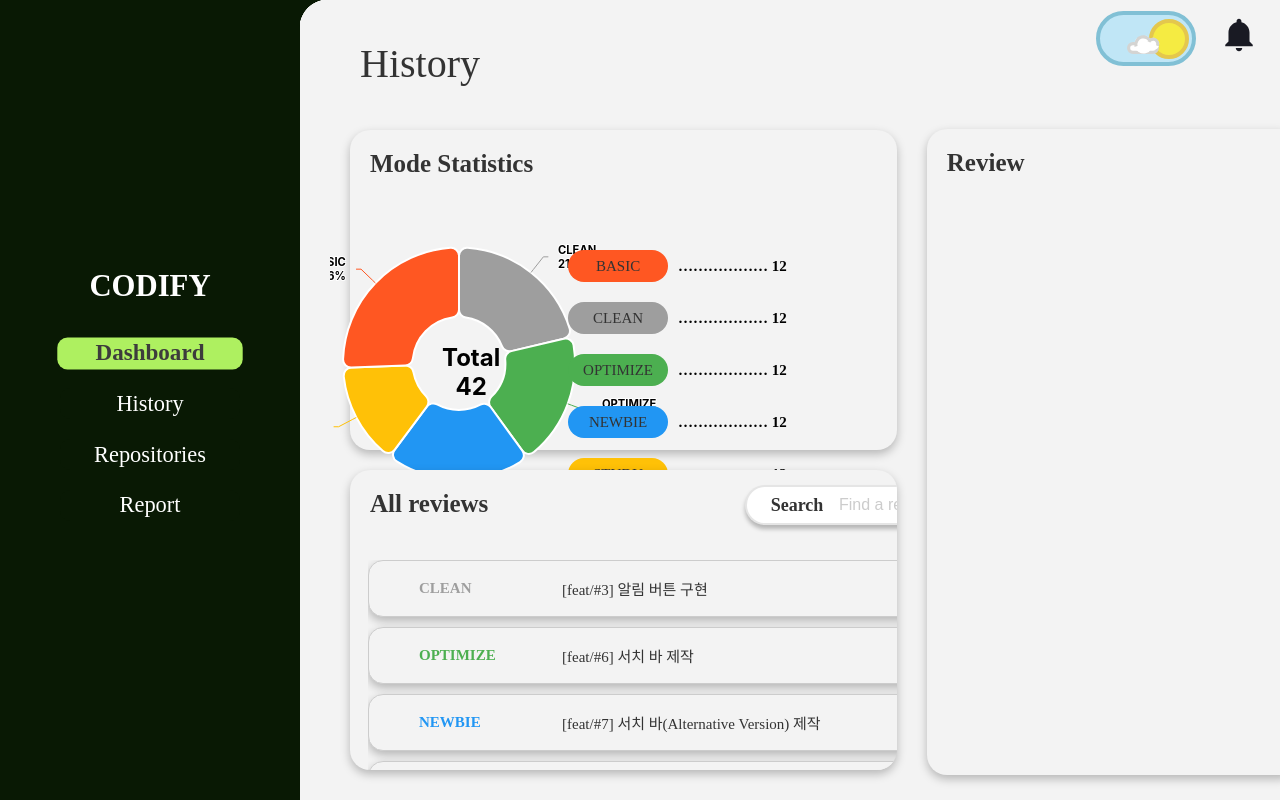
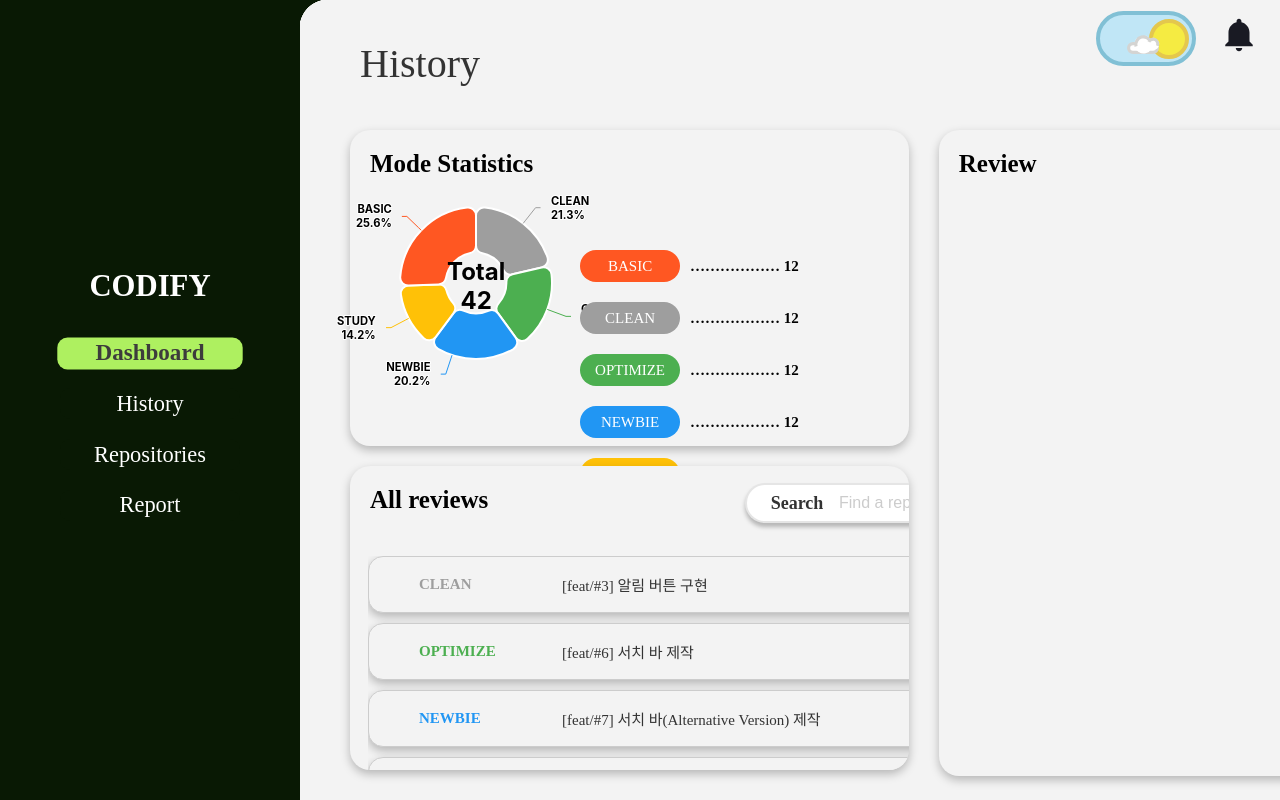
Before and after one commit to 2024-Winter-BootCamp-TeamD/review-Frontend, a React (Vite) app: page /history in a window 1280 px wide. Built offline with nearby package versions, Linux system fonts and the light colour scheme.

Commit message:
feat: 스타일 컴포넌트 적용 (일부)

```diff
--- a/src/components/Chart/Chart.css
+++ /dev/null
@@ -1,6 +0,0 @@
-.chart-wrapper {
-  width: 90%;
-  height: 100%;
-  padding: 30px;
-  margin-right: 10px;
-}
--- a/src/components/Chart/Chart.jsx
+++ b/src/components/Chart/Chart.jsx
@@ -1,10 +1,28 @@
 import React, { useEffect } from 'react';
+import styled from 'styled-components';
 import Highcharts from 'highcharts';
 import Exporting from 'highcharts/modules/exporting';
 import ExportData from 'highcharts/modules/export-data';
 import Accessibility from 'highcharts/modules/accessibility';
-import './Chart.css';
 
+// styled-components로 변환
+const ChartWrapper = styled.div`
+  width: 90%;
+  height: 100%;
+  padding: 30px;
+  margin-right: 10px;
+  background-color: ${({ isDarkMode }) => (isDarkMode ? '#33333300' : '#FFFFFF00')};
+  border-radius: 20px;
+`;
+
+const ChartInner = styled.div`
+  width: 97%;
+  height: 97%;
+  margin-left: -120px;
+  margin-top: 2px;
+`;
+
+// Highcharts modules
 if (Exporting && typeof Exporting === 'function') {
   Exporting(Highcharts);
 }
@@ -109,6 +127,7 @@ const Chart = ({ onSliceClick, selectedMode, isDarkMode }) => {
               })
               .attr({ align: 'center' })
               .add()
+              .toFront();
 
             Highcharts.seriesTypes.pie.prototype.animate = function () {};
           },
@@ -148,7 +167,7 @@ const Chart = ({ onSliceClick, selectedMode, isDarkMode }) => {
       series: [
         {
           enableMouseTracking: false,
-          animation: { duration: 1500 },
+          animation: { duration: 1300 },
           colorByPoint: true,
           data: [
             { name: 'CLEAN', y: 21.3, color: '#9E9E9E' },
@@ -163,11 +182,9 @@ const Chart = ({ onSliceClick, selectedMode, isDarkMode }) => {
   }, [isDarkMode]);
 
   return (
-    <div className="chart-wrapper">
-      <div className="chart-inner">
-        <div id="chart-container"></div>
-      </div>
-    </div>
+    <ChartWrapper isDarkMode={isDarkMode}>
+      <ChartInner id="chart-container" />
+    </ChartWrapper>
   );
 };
 
--- a/src/pages/History.css
+++ /dev/null
@@ -1,268 +0,0 @@
-/* History 페이지 전체 컨테이너 */
-.history-container {
-    position: relative;
-    width: 100%;
-    height: 100vh;
-    display: flex;
-    flex-direction: column;
-}
-
-/* 페이지 상단에 History 타이틀 위치 */
-.pageName {
-    position: absolute;
-    top: -10px;
-    left: 50px;
-    font-size: 40px;
-    margin: 0;
-}
-
-/* 내용 전체를 감싸는 래퍼(왼쪽, 오른쪽 영역) */
-.content-wrapper {
-    display: flex;
-    height: calc(100% - 80px); /* 페이지 타이틀 아래 공간 확보 */
-    margin-top: 80px;
-    padding: 20px;
-    box-sizing: border-box;
-    overflow: hidden; /* 스크롤이 콘텐츠를 밀지 않도록 설정 */
-}
-
-/* 왼쪽 영역 */
-.left-container {
-    width: 60%;
-    height: 100%;
-    display: flex;
-    flex-direction: column;
-    gap: 20px;
-    padding: 20px;
-    box-sizing: border-box;
-    overflow: hidden;
-}
-
-/* 차트 영역 */
-.chart-box {
-    width: 100%;
-    height: 50%;
-    position: relative;
-    padding: 10px;
-    box-sizing: border-box;
-    box-shadow: 0px 4px 10px 0px rgba(0, 0, 0, 0.25);
-    border-radius: 20px;
-    background-color: #F3F3F3;
-    border: none;
-}
-
-body.dark-mode .chart-box {
-    background-color: #00000050; /* 다크 모드 배경색 */
-    border: 1px solid #FFFFFF; /* 다크 모드 테두리 */
-}
-
-.chart-inner {
-    width: 97%;
-    height: 97%;
-    margin-left: -120px;
-    margin-top: 2px;
-}
-
-/* 리뷰리스트 영역 */
-.reviewList-box {
-    width: 100%;
-    height: 48%;
-    position: relative;
-    padding: 10px;
-    box-sizing: border-box;
-    box-shadow: 0px 4px 10px 0px rgba(0, 0, 0, 0.25);
-    border-radius: 20px;
-    background-color: #F3F3F3;
-    border: none;
-    overflow: hidden;
-}
-
-body.dark-mode .reviewList-box {
-    background-color: #00000050; /* 다크 모드 배경색 */
-    border: 1px solid #FFFFFF; /* 다크 모드 테두리 */
-}
-
-/* 서치바 컨테이너 */
-.searchbar-container {
-    margin-top: 5px;
-    margin-left: 385px;
-    margin-bottom: -5px;
-}
-
-/* 오른쪽 영역 */
-.right-container {
-    width: 40%;
-    height: 98%;
-    padding: 10px;
-    box-sizing: border-box;
-    display: flex;
-    align-items: flex-start;
-    justify-content: center;
-    margin-top: 9px;
-}
-
-/* 리뷰내용 영역 */
-.reviewDetails-box {
-    width: 100%;
-    height: 100%;
-    position: relative;
-    padding: 10px;
-    box-sizing: border-box;
-    box-shadow: 0px 4px 10px 0px rgba(0, 0, 0, 0.25);
-    border-radius: 20px;
-    background-color: #F3F3F3;
-    border: none;
-    overflow: hidden;
-}
-
-body.dark-mode .reviewDetails-box {
-    background-color: #00000050; /* 다크 모드 배경색 */
-    border: 1px solid #FFFFFF; /* 다크 모드 테두리 */
-}
-
-.review-detail-text {
-    text-align: left;
-    margin-left: 20px;
-    margin-top: 100px;
-}
-
-/* 각 영역의 상단에 제목 텍스트 */
-.box-title {
-    position: absolute;
-    top: 20px;
-    left: 20px;
-    margin: 0;
-    font-size: 25px;
-    font-weight: bold;
-    z-index: 1000;
-}
-
-/* 차트 영역 오른쪽에 세로 한 줄로 범례 박스들을 배치 */
-.chart-legend {
-    position: absolute;
-    top: 120px;
-    right: 110px;
-    display: flex;
-    flex-direction: column;
-    gap: 20px;
-}
-
-/* 범례 컨테이너 */
-.legend-container {
-    display: flex;
-    align-items: center;
-    gap: 10px;
-}
-
-/* 범례 박스 스타일 */
-.legend-item {
-    display: flex;
-    align-items: center;
-    justify-content: center;
-    width: 100px;
-    height: 32px;
-    border-radius: 20px;
-    padding: 5px;
-    box-sizing: border-box;
-    font-size: 15px;
-    color: #fff;
-    text-align: center;
-}
-
-/* 범례 오른쪽 라벨 */
-.legend-count {
-    font-size: 15px;
-    font-weight: bold;
-    color: #000;
-}
-
-body.dark-mode .legend-count {
-    color: #FFFFFF; /* 다크 모드에서의 텍스트 색상 */
-}
-
-/* 리뷰 리스트 영역 */
-.reviews-container {
-    width: 850px;
-    max-height: 79%;
-    overflow-y: auto;
-    overflow-x: hidden;
-    margin-top: 40px;
-    margin-left: 8px;
-}
-
-.review-item {
-    display: flex;
-    flex-direction: column;
-    width: 830px;
-    min-height: 57px;
-    border: 1px solid #ccc;
-    border-radius: 15px;
-    padding: 5px 10px;
-    margin-bottom: 10px;
-    box-sizing: border-box;
-    background-color: #F3F3F3;
-    font-size: 15px;
-}
-
-body.dark-mode .review-item {
-    background-color: #00000050; /* 다크 모드 배경색 */
-    border: 1px solid #FFFFFF; /* 다크 모드 테두리 */
-}
-
-.review-summary {
-    display: flex;
-    align-items: center;
-    width: 100%;
-    margin-top: 12px;
-}
-
-.review-mode {
-    flex: 1;
-    font-weight: bold;
-    text-align: left;
-    margin-left: 40px;
-}
-
-/* 각 모드에 해당하는 색상 */
-.review-mode.clean {
-    color: #9E9E9E;
-}
-.review-mode.optimize {
-    color: #4CAF50;
-}
-.review-mode.newbie {
-    color: #2196F3;
-}
-.review-mode.study {
-    color: #FFC107;
-}
-.review-mode.basic {
-    color: #FF5722;
-}
-
-.review-link {
-    flex: 1.5;
-    margin-left: -180px;
-    white-space: nowrap;
-    overflow: hidden;
-    text-overflow: ellipsis;
-    text-align: left;
-}
-
-.review-date {
-    margin-right: 35px;
-}
-
-.review-arrow {
-    margin-right: 20px;
-    font-size: 18px;
-}
-
-.legend-label {
-    color: #333333; /* 기본 텍스트 색상 */
-    transition: color 0.3s ease; /* 색상 전환 애니메이션 */
-}
-
-body.dark-mode .legend-label {
-    color: #FFFFFF; /* 다크 모드 텍스트 색상 */
-}
--- a/src/pages/History.jsx
+++ b/src/pages/History.jsx
@@ -1,8 +1,162 @@
 import React, { useState, useEffect } from 'react';
-import "./History.css";
+import styled from 'styled-components';
 import Chart from '../components/Chart/Chart';
 import SearchBar from '../components/SearchBar/SearchBar';
 import Reviews from '../components/Reviews/Reviews';
+
+const HistoryContainer = styled.div`
+  position: relative;
+  width: 100%;
+  height: 100vh;
+  display: flex;
+  flex-direction: column;
+  background-color: ${({ isDarkMode }) => (isDarkMode ? '#00000000' : '#FFFFFF00')};
+`;
+
+const PageName = styled.div`
+  position: absolute;
+  top: -10px;
+  left: 50px;
+  font-size: 40px;
+  margin: 0;
+  color: ${({ isDarkMode }) => (isDarkMode ? '#FFFFFF' : '#000000')};
+`;
+
+const ContentWrapper = styled.div`
+  display: flex;
+  height: calc(100% - 80px);
+  margin-top: 80px;
+  padding: 20px;
+  box-sizing: border-box;
+  overflow: hidden;
+`;
+
+const LeftContainer = styled.div`
+  width: 60%;
+  height: 100%;
+  display: flex;
+  flex-direction: column;
+  gap: 20px;
+  padding: 20px;
+  box-sizing: border-box;
+  overflow: hidden;
+`;
+
+const ChartBox = styled.div`
+  width: 100%;
+  height: 50%;
+  position: relative;
+  padding: 10px;
+  box-sizing: border-box;
+  box-shadow: 0px 4px 10px 0px rgba(0, 0, 0, 0.25);
+  border-radius: 20px;
+  background-color: ${({ isDarkMode }) => (isDarkMode ? '#00000050' : '#F3F3F3')};
+  border: ${({ isDarkMode }) => (isDarkMode ? '1px solid #FFFFFF' : 'none')};
+`;
+
+const ReviewListBox = styled.div`
+  width: 100%;
+  height: 48%;
+  position: relative;
+  padding: 10px;
+  box-sizing: border-box;
+  box-shadow: 0px 4px 10px 0px rgba(0, 0, 0, 0.25);
+  border-radius: 20px;
+  background-color: ${({ isDarkMode }) => (isDarkMode ? '#00000050' : '#F3F3F3')};
+  overflow: hidden;
+  border: ${({ isDarkMode }) => (isDarkMode ? '1px solid #FFFFFF' : 'none')};
+`;
+
+const SearchBarContainer = styled.div`
+  margin-top: 7px;
+  margin-left: 385px;
+  margin-bottom: -7px;
+`;
+
+const RightContainer = styled.div`
+  width: 40%;
+  height: 98%;
+  padding: 10px;
+  box-sizing: border-box;
+  display: flex;
+  align-items: flex-start;
+  justify-content: center;
+  margin-top: 10px;
+`;
+
+const ReviewDetailsBox = styled.div`
+  width: 100%;
+  height: 100%;
+  position: relative;
+  padding: 10px;
+  box-sizing: border-box;
+  box-shadow: 0px 4px 10px 0px rgba(0, 0, 0, 0.25);
+  border-radius: 20px;
+  background-color: ${({ isDarkMode }) => (isDarkMode ? '#00000050' : '#F3F3F3')};
+  border: ${({ isDarkMode }) => (isDarkMode ? '1px solid #FFFFFF' : 'none')};
+  overflow: hidden;
+
+  pre {
+    margin-top: 70px;
+    padding: 20px;
+    text-align: left;
+    color: ${({ isDarkMode }) => (isDarkMode ? '#FFFFFF' : '#000000')};
+  }
+`;
+
+const BoxTitle = styled.p`
+  position: absolute;
+  top: 20px;
+  left: 20px;
+  margin: 0;
+  font-size: 25px;
+  font-weight: bold;
+  z-index: 1000;
+  color: ${({ isDarkMode }) => (isDarkMode ? '#FFFFFF' : '#000000')};
+`;
+
+const ChartLegend = styled.div`
+  position: absolute;
+  top: 120px;
+  right: 110px;
+  display: flex;
+  flex-direction: column;
+  gap: 20px;
+`;
+
+const LegendContainer = styled.div`
+  display: flex;
+  align-items: center;
+  gap: 10px;
+  opacity: ${({ selectedMode, mode }) => (selectedMode === '' || selectedMode === mode ? 1 : 0.3)};
+`;
+
+const LegendItem = styled.div`
+  display: flex;
+  align-items: center;
+  justify-content: center;
+  width: 100px;
+  height: 32px;
+  border-radius: 20px;
+  padding: 5px;
+  box-sizing: border-box;
+  font-size: 15px;
+  color: #fff;
+  text-align: center;
+  background-color: ${({ mode }) =>
+    mode === 'BASIC' ? '#FF5722' :
+    mode === 'CLEAN' ? '#9E9E9E' :
+    mode === 'OPTIMIZE' ? '#4CAF50' :
+    mode === 'NEWBIE' ? '#2196F3' :
+    mode === 'STUDY' ? '#FFC107' :
+    '#ccc'};
+`;
+
+const LegendCount = styled.div`
+  font-size: 15px;
+  font-weight: bold;
+  color: ${({ isDarkMode }) => (isDarkMode ? '#FFFFFF' : '#000000')};
+`;
 
 const History = ({ isDarkMode }) => {
   const [selectedReview, setSelectedReview] = useState('');
@@ -14,7 +168,7 @@ const History = ({ isDarkMode }) => {
   };
 
   const handleSliceClick = (mode) => {
-    setSelectedMode(prevMode => (prevMode === mode ? '' : mode));
+    setSelectedMode((prevMode) => (prevMode === mode ? '' : mode));
   };
 
   useEffect(() => {
@@ -22,68 +176,45 @@ const History = ({ isDarkMode }) => {
   }, []);
 
   return (
-    <div className="history-container">
-      <div className="pageName">
+    <HistoryContainer isDarkMode={isDarkMode}>
+      <PageName isDarkMode={isDarkMode}>
         <p>History</p>
-      </div>
+      </PageName>
 
-      <div className="content-wrapper">
-        <div className="left-container">
+      <ContentWrapper>
+        <LeftContainer>
+          <ChartBox isDarkMode={isDarkMode}>
+            <BoxTitle isDarkMode={isDarkMode}>Mode Statistics</BoxTitle>
+            <Chart onSliceClick={handleSliceClick} selectedMode={selectedMode} />
+            <ChartLegend>
+              {['BASIC', 'CLEAN', 'OPTIMIZE', 'NEWBIE', 'STUDY'].map((mode) => (
+                <LegendContainer key={mode} selectedMode={selectedMode} mode={mode}>
+                  <LegendItem mode={mode}>
+                    <span>{mode}</span>
+                  </LegendItem>
+                  <LegendCount isDarkMode={isDarkMode}>……………… 12</LegendCount>
+                </LegendContainer>
+              ))}
+            </ChartLegend>
+          </ChartBox>
 
-          <div className="chart-box">
-            <p className="box-title">Mode Statistics</p>
-            <Chart onSliceClick={handleSliceClick} selectedMode={selectedMode} isDarkMode={isDarkMode} />
-            <div className="chart-legend">
-              {['BASIC', 'CLEAN', 'OPTIMIZE', 'NEWBIE', 'STUDY'].map((mode) => (
-                <div className="legend-container" key={mode}
-                  style={{ opacity: selectedMode === '' || selectedMode === mode ? 1 : 0.3 }}>
-                  <div
-                    className="legend-item"
-                    style={{ backgroundColor:
-                      mode === 'BASIC' ? '#FF5722' :
-                      mode === 'CLEAN' ? '#9E9E9E' :
-                      mode === 'OPTIMIZE' ? '#4CAF50' :
-                      mode === 'NEWBIE' ? '#2196F3' :
-                      mode === 'STUDY' ? '#FFC107' :
-                      '#ccc'
-                    }}>
-                    <span className="legend-label">{mode}</span>
-                  </div>
-                  <div
-                    className="legend-count"
-                    style={{ color: isDarkMode ? '#FFFFFF' : '#000000' }}
-                  >
-                    ……………… 12
-                  </div>
-                </div>
-              ))}
-            </div>
-          </div>
+          <ReviewListBox isDarkMode={isDarkMode}>
+            <BoxTitle isDarkMode={isDarkMode}>All reviews</BoxTitle>
+            <SearchBarContainer>
+              <SearchBar value={searchTerm} onChange={(e) => setSearchTerm(e.target.value)} />
+            </SearchBarContainer>
+            <Reviews onReviewClick={handleReviewClick} selectedMode={selectedMode} searchTerm={searchTerm} />
+          </ReviewListBox>
+        </LeftContainer>
 
-          <div className="reviewList-box">
-            <p className="box-title">All reviews</p>
-            <div className="searchbar-container" style={{ width: '300px' }}>
-              <SearchBar
-                value={searchTerm}
-                onChange={(e) => setSearchTerm(e.target.value)}
-              />
-            </div>
-            <Reviews
-              onReviewClick={handleReviewClick}
-              selectedMode={selectedMode}
-              searchTerm={searchTerm}
-            />
-          </div>
-        </div>
-
-        <div className="right-container">
-          <div className="reviewDetails-box">
-            <p className="box-title">Review</p>
-            <pre className="review-detail-text">{selectedReview}</pre>
-          </div>
-        </div>
-      </div>
-    </div>
+        <RightContainer>
+          <ReviewDetailsBox isDarkMode={isDarkMode}>
+            <BoxTitle isDarkMode={isDarkMode}>Review</BoxTitle>
+            <pre>{selectedReview}</pre>
+          </ReviewDetailsBox>
+        </RightContainer>
+      </ContentWrapper>
+    </HistoryContainer>
   );
 };
 
```
Also changed, not shown: src/components/ModeselectButton/Modeselectbutton.jsx (+46 -18 lines).
